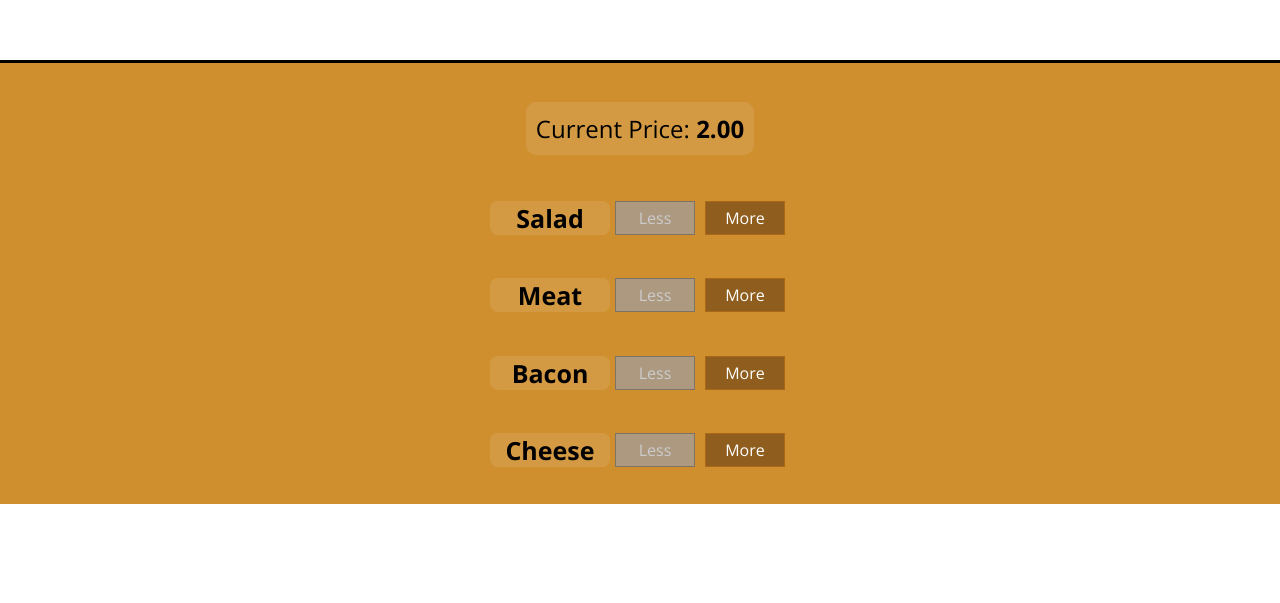
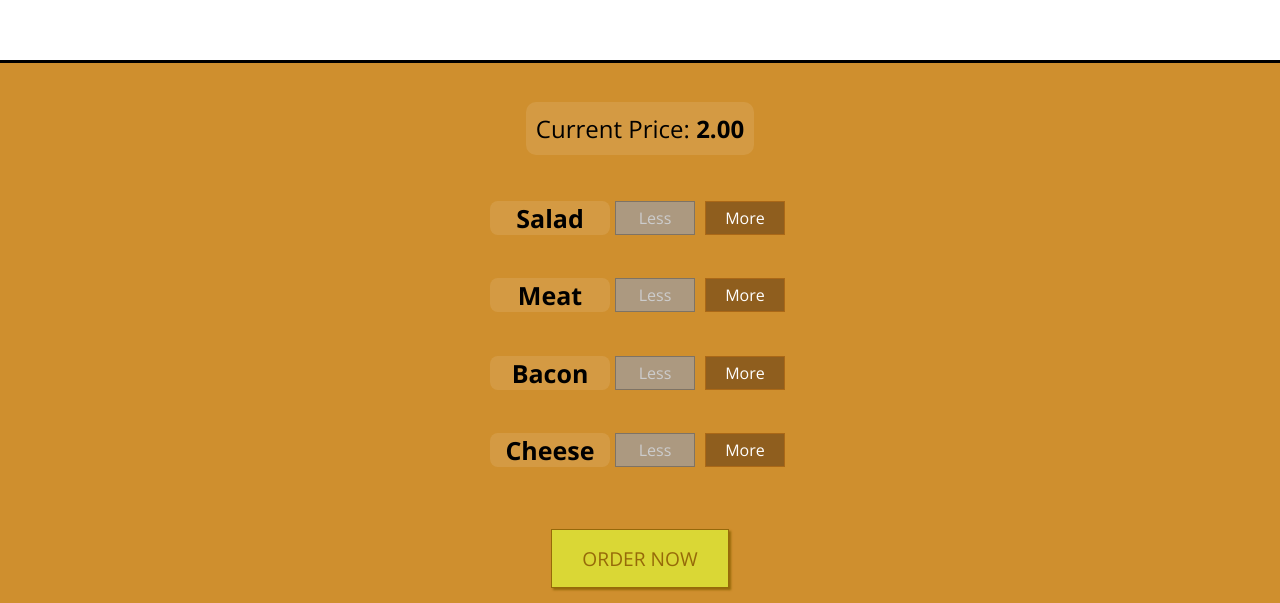
Before and after one commit to youssef-md/The-Burger-Builder, a React app: page / in a window 1280 px wide. Shown: the part 572-1175 px from the top of the page. Before the commit the page ends 1076 px from the top, so only its background shows below. Built offline with nearby package versions, Linux system fonts and the light colour scheme.

Commit message:
Styled Order button

```diff
--- a/src/components/Burger/BuildControls/BuildControls.css
+++ b/src/components/Burger/BuildControls/BuildControls.css
@@ -15,3 +15,45 @@
   border-radius: 10px;
   padding: 10px;
 }
+
+.OrderButton {
+  margin-top: 40px;
+  background-color: #DAD735;
+  outline: none;
+  cursor: pointer;
+  border: 1px solid #966909;
+  color: #966909;
+  font-family: inherit;
+  font-size: 1.2em;
+  padding: 15px 30px;
+  box-shadow: 2px 2px 2px #966909;
+}
+
+.OrderButton:hover, .OrderButton:active {
+  background-color: #A0DB41;
+  border: 1px solid #966909;
+  color: #966909;
+}
+
+.OrderButton:disabled {
+  background-color: #C7C6C6;
+  cursor: not-allowed;
+  border: 1px solid #ccc;
+  color: #888888;
+}
+
+.OrderButton:not(:disabled) {
+  animation: enable 0.3s linear;
+}
+
+@keyframes enable {
+  0% {
+      transform: scale(1);
+  }
+  60% {
+      transform: scale(1.1);
+  }
+  100% {
+      transform: scale(1);
+  }
+}
--- a/src/components/Burger/BuildControls/BuildControls.js
+++ b/src/components/Burger/BuildControls/BuildControls.js
@@ -23,6 +23,7 @@ const BuildControls = (props) => (
         remove = { () => props.removeIngredient(ctrl.type) }
         disable = { props.disabled[ctrl.type] }/>
     ))}
+    <button className = {styles.OrderButton}>ORDER NOW</button>
   </div>
 )
 
```
